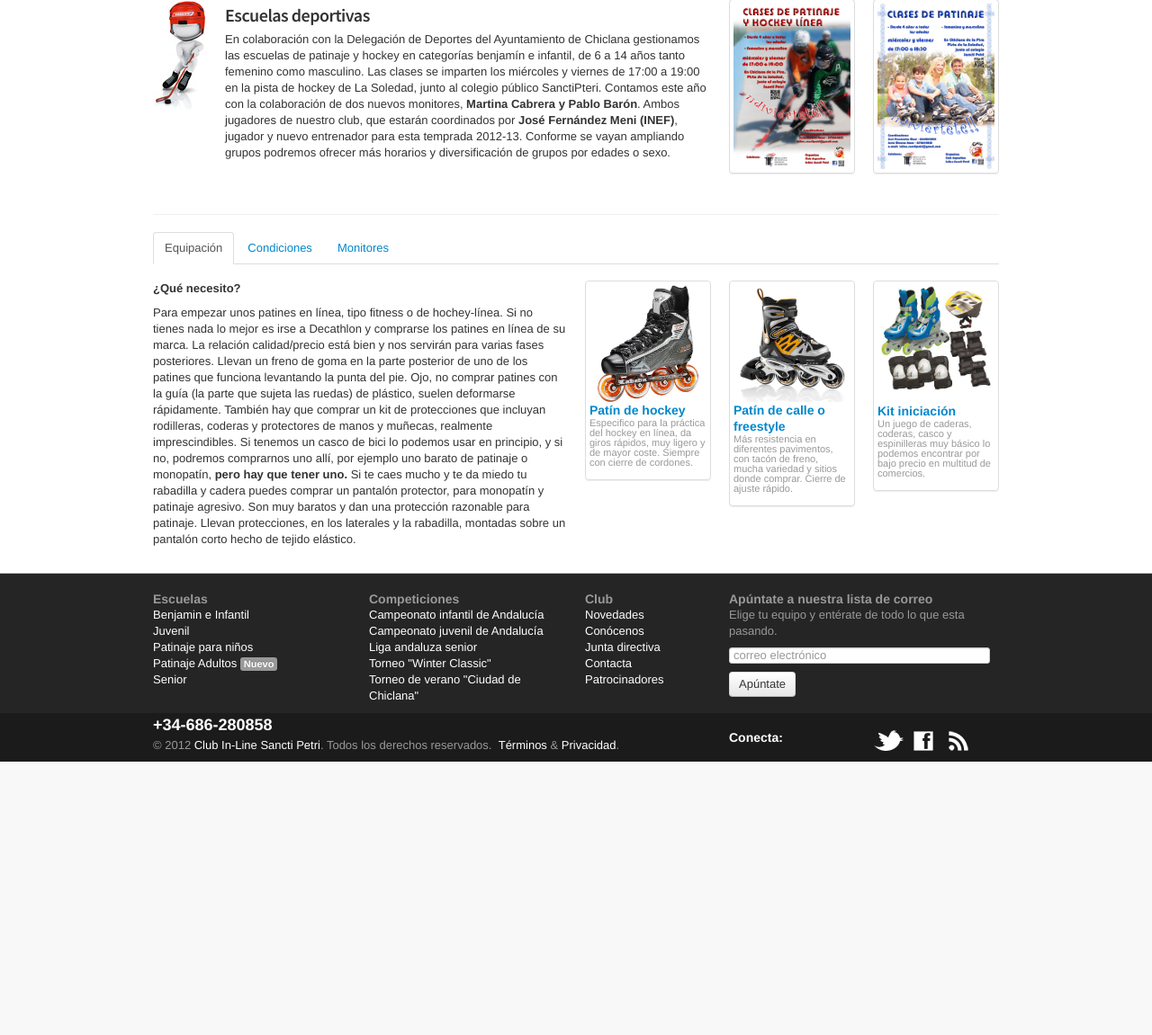
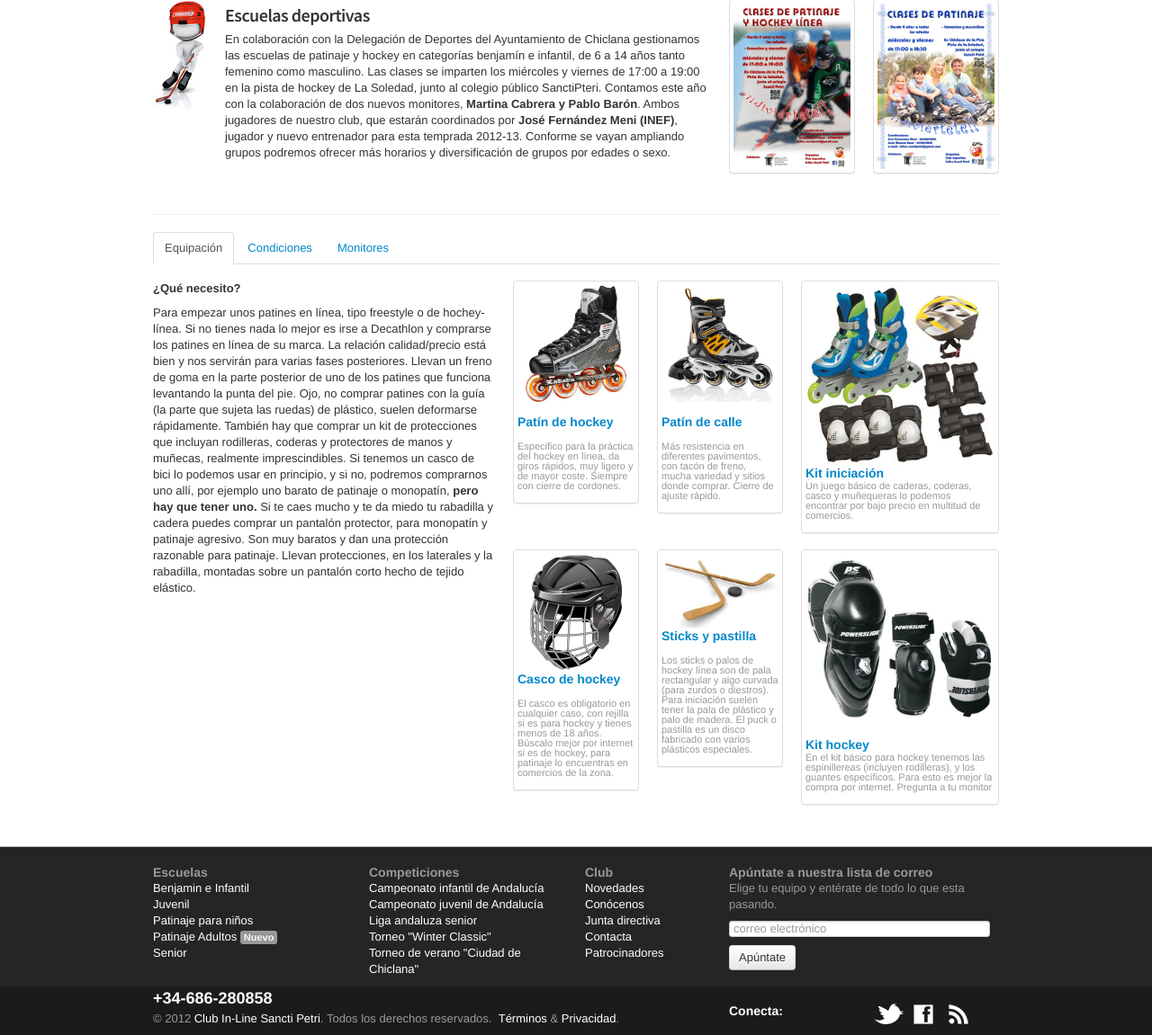
Before and after one commit to demula/inlinesanctipetri, a Python web app: template templates/escuelas.html in a window 1280 px wide. Shown: the part 77-1228 px from the top of the page at 90% size. Before the commit the page ends 924 px from the top, so only its background shows below. Run offline with Jinja, Linux system fonts and the light colour scheme; the template is opened without the code that fills it, so the values that code supplies are empty; some libraries are stand-ins or nearby versions.

Commit message:
más pics y desarrollo sección ecuelas

```diff
--- a/templates/escuelas.html
+++ b/templates/escuelas.html
@@ -40,9 +40,9 @@
 		<div class="tab-content">
 			<div class="tab-pane active" id="tab1">
 			<div class="row">
-			<div class="span6">
+			<div class="span5">
 			<p><strong>¿Qué necesito?</strong></p>
-			<p>Para empezar unos patines en línea, tipo fitness o de hochey-línea. Si no tienes nada lo mejor es irse a Decathlon y comprarse
+			<p>Para empezar unos patines en línea, tipo freestyle o de hochey-línea. Si no tienes nada lo mejor es irse a Decathlon y comprarse
 			los patines en línea de su marca. La relación calidad/precio está bien y nos servirán para varias fases posteriores.
 			Llevan un freno de goma en la parte posterior de uno de los patines que funciona levantando la punta del pie.
 			Ojo, no comprar patines con la guía (la parte que sujeta las ruedas) de plástico, suelen deformarse rápidamente.
@@ -52,25 +52,51 @@
 			patinaje agresivo. Son muy baratos y dan una protección razonable para patinaje. Llevan protecciones, en los laterales y la rabadilla,
 			montadas sobre un pantalón corto hecho de tejido elástico.
 			</div>
-			<div class="span6">
+			<div class="span7">
 			<ul class="thumbnails">
-		      <li class="span2">
+			  <li class="span2">
                <a class="thumbnail" href="/img/skate.jpg" target="_blank">
-			   <img src="/img/skate.jpg" alt="patin de hockey">
-			   <h4>Patín de hockey</h4>
-					<p><small>Especifico para la práctica del hockey en línea, da giros rápidos, muy ligero y de mayor coste. Siempre con cierre de cordones.</small></p></a>
+			   <img src="/img/skate.jpg" alt="patin de hockey"><br>
+			   <h4>Patín de hockey</h4><br>
+					<p><small>Especifico para la práctica del hockey en línea, da giros rápidos, muy ligero y de mayor coste.
+					Siempre con cierre de cordones.</small></p></a>
               </li>
 			  <li class="span2">
                <a class="thumbnail" href="/img/skate.png" target="_blank">
-			   <img src="/img/skate.png" alt="patin de calle o freestyle">
-			   <h4>Patín de calle o freestyle</h4>
-					<p><small>Más resistencia en diferentes pavimentos, con tacón de freno, mucha variedad y sitios donde comprar. Cierre de ajuste rápido.</small></p></a>
+			   <img src="/img/skate.png" alt="patin de calle o freestyle"><br>
+			   <h4>Patín de calle</h4><br>
+					<p><small>Más resistencia en diferentes pavimentos, con tacón de freno, mucha variedad y sitios donde comprar.
+					Cierre de ajuste rápido.</small></p></a>
+              </li>
+			  <li class="span3">
+               <a class="thumbnail" href="/img/kitchild.jpg" target="_blank">
+			   <img src="/img/kitchild.jpg" alt="kit protecciones para peques">
+			   <h4>Kit iniciación</h4>
+					<p><small>Un juego básico de caderas, coderas, casco y muñequeras lo podemos encontrar por bajo precio
+					en multitud de comercios.</small></p></a>
+              </li>
+
+			  <li class="span2">
+               <a class="thumbnail" href="/img/hockeyhelmet.png" target="_blank">
+			   <img src="/img/hockeyhelmet.png" alt="casco para hockey">
+			   <h4>Casco de hockey</h4><br>
+					<p><small>El casco es obligatorio en cualquier caso, con rejilla si es para hockey y tienes menos de 18 años.
+					Búscalo mejor por internet si es de hockey, para patinaje lo encuentras en comercios de la zona.</small></p></a>
               </li>
 			  <li class="span2">
-               <a class="thumbnail" href="/img/kitchild.jpg" target="_blank">
-			   <img src="/img/kitchild.jpg" alt="kit protecciones para peques"><br>
-			   <h4>Kit iniciación</h4>
-					<p><small>Un juego de caderas, coderas, casco y espinilleras muy básico lo podemos encontrar por bajo precio en multitud de comercios.</small></p></a>
+               <a class="thumbnail" href="/img/Hockey_Sticks_and_Puck.jpg" target="_blank">
+			   <img src="/img/Hockey_Sticks_and_Puck.jpg" alt="Sticks y pastilla">
+			   <h4>Sticks y pastilla</h4><br>
+					<p><small>Los sticks o palos de hockey línea son de pala rectangular y algo curvada (para zurdos o diestros). Para
+					iniciación suelen tener la pala de plástico y palo de madera. El puck o pastilla es un disco fabricado con varios
+					plásticos especiales.</small></p></a>
+              </li>
+			  <li class="span3">
+               <a class="thumbnail" href="/img/kithockey.jpg" target="_blank">
+			   <img src="/img/kithockey.jpg" alt="kit protecciones para hockey">
+			   <h4>Kit hockey</h4>
+					<p><small>En el kit básico para hockey tenemos las espinillereas (incluyen rodilleras), y los guantes específicos.
+					Para esto es mejor la compra por internet. Pregunta a tu monitor</small></p></a>
               </li>
 			</ul>
 			</div>
```
Also changed, not shown: static/img/hockeyhelmet.png (renamed from static/img/ice hockey helmet.png), static/img/kitchild.jpg, static/img/kithockey.jpg.
